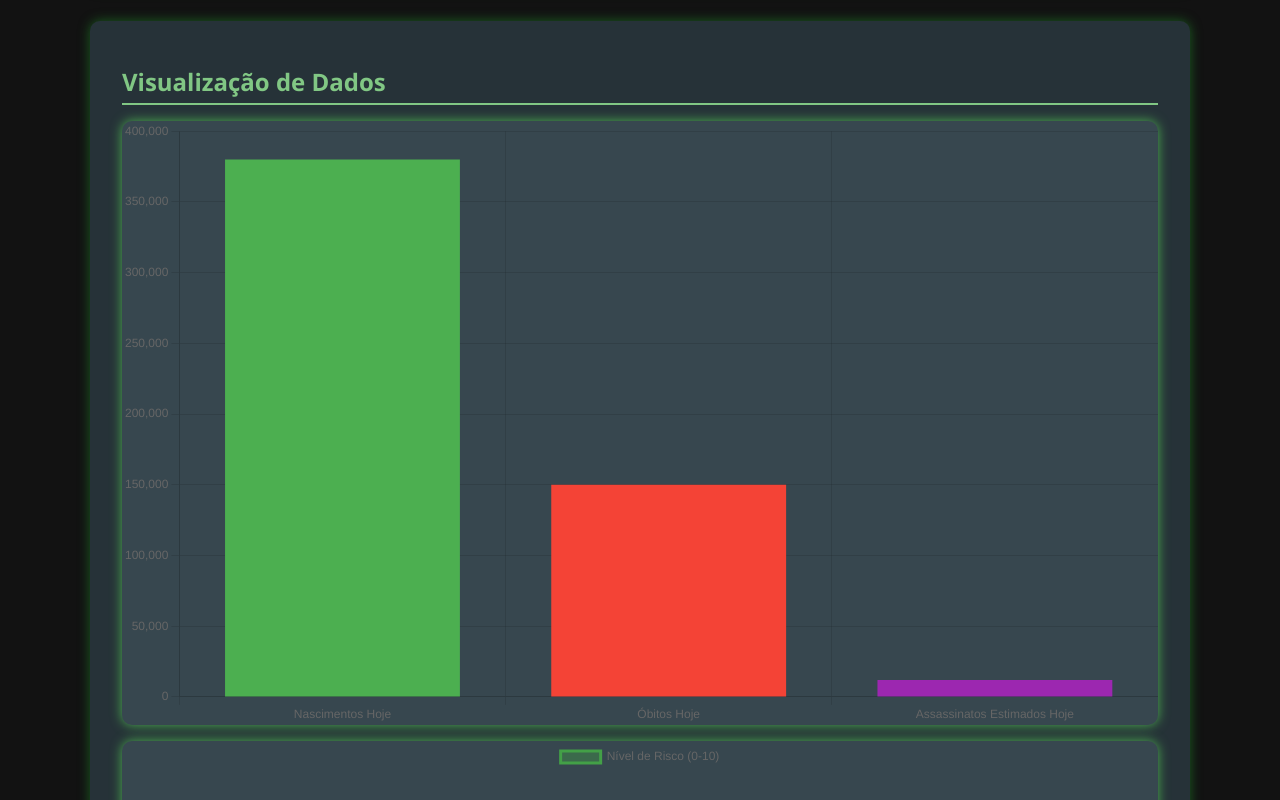
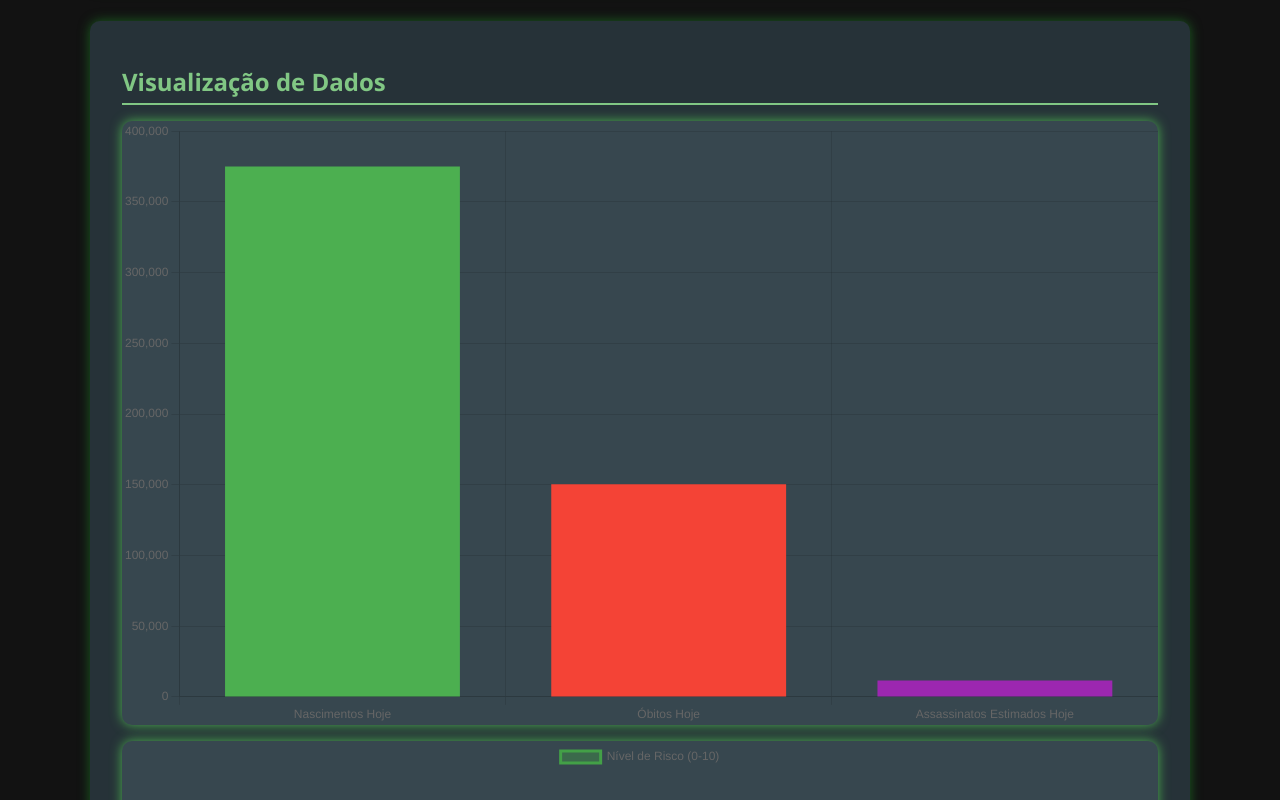
Before and after one commit to joafine00/unknow, a plain HTML site: page index.html in a window 1280 px wide. Shown: the part 1500-2300 px from the top of the page. Drawn offline with nearby package versions, Linux system fonts and the light colour scheme.

Commit message:
Update index.html

```diff
--- a/index.html
+++ b/index.html
@@ -175,10 +175,23 @@
 <script src="https://cdn.jsdelivr.net/npm/chart.js"></script>
 <script>
   // Valores base (simulados)
-  const basePopulation = 7900000000;
-  const baseDeathsToday = 150000;
-  const baseBirthsToday = 380000;
-  const baseMurdersToday = 12000;
+  const baseValues = {
+    population: 7900000000,
+    deaths: 150000,
+    births: 380000,
+    murders: 12000
+  };
+
+  // Limites de variação em %
+  const variationLimits = {
+    population: 0.0001,  // quase estável
+    deaths: 0.01,
+    births: 0.015,
+    murders: 0.02
+  };
+
+  // Valores atuais, iniciados baseados no baseValues
+  let currentValues = {...baseValues};
 
   // Elementos para atualizar
   const populationEl = document.getElementById('population');
@@ -186,36 +199,45 @@
   const birthsEl = document.getElementById('births');
   const murdersEl = document.getElementById('murders');
 
-  // Variáveis para contagem gradual
-  let currentPop = 0;
-  let currentDeaths = 0;
-  let currentBirths = 0;
-  let currentMurders = 0;
-
-  // Função para atualizar texto digitando números (simula efeito em tempo real)
-  function updateNumber(el, target, current, step) {
-    if(current < target) {
-      current += step;
-      if(current > target) current = target;
-      el.textContent = current.toLocaleString('pt-BR');
-    }
-    return current;
+  // Função para atualizar o número no elemento
+  function updateDisplay(el, value) {
+    el.textContent = Math.round(value).toLocaleString('pt-BR');
   }
 
-  // Função para gerar pequenos passos aleatórios para simular crescimento real
-  function stepValue(target, current) {
-    let diff = target - current;
-    if(diff <= 0) return 0;
-    return Math.min(diff, Math.floor(Math.random() * (diff / 10 + 1)) + 1);
+  // Função para variar valor com limite positivo e negativo
+  function varyValue(base, current, limit) {
+    // Varia um valor percentual em torno do base dentro do limite
+    // Gerar variação pequena aleatória, positiva ou negativa
+    let variation = (Math.random() * 2 - 1) * limit * base;
+    let next = current + variation;
+    // Limitar para não sair muito do base ± 3 * limit * base
+    let min = base - 3 * limit * base;
+    let max = base + 3 * limit * base;
+    if(next < min) next = min;
+    if(next > max) next = max;
+    return next;
   }
 
-  // Atualizar números a cada 50ms simulando "contagem em tempo real"
+  // Atualizar valores em loop a cada 1 segundo
   setInterval(() => {
-    currentPop = updateNumber(populationEl, basePopulation, currentPop, stepValue(basePopulation, currentPop));
-    currentDeaths = updateNumber(deathsEl, baseDeathsToday, currentDeaths, stepValue(baseDeathsToday, currentDeaths));
-    currentBirths = updateNumber(birthsEl, baseBirthsToday, currentBirths, stepValue(baseBirthsToday, currentBirths));
-    currentMurders = updateNumber(murdersEl, baseMurdersToday, currentMurders, stepValue(baseMurdersToday, currentMurders));
-  }, 50);
+    currentValues.population = varyValue(baseValues.population, currentValues.population, variationLimits.population);
+    currentValues.deaths = varyValue(baseValues.deaths, currentValues.deaths, variationLimits.deaths);
+    currentValues.births = varyValue(baseValues.births, currentValues.births, variationLimits.births);
+    currentValues.murders = varyValue(baseValues.murders, currentValues.murders, variationLimits.murders);
+
+    updateDisplay(populationEl, currentValues.population);
+    updateDisplay(deathsEl, currentValues.deaths);
+    updateDisplay(birthsEl, currentValues.births);
+    updateDisplay(murdersEl, currentValues.murders);
+
+    // Atualizar os gráficos
+    birthDeathChart.data.datasets[0].data = [
+      currentValues.births,
+      currentValues.deaths,
+      currentValues.murders
+    ];
+    birthDeathChart.update();
+  }, 1000);
 
   // Gráfico Nascimentos vs Óbitos
   const ctx1 = document.getElementById('birthDeathChart').getContext('2d');
@@ -225,13 +247,13 @@
       labels: ['Nascimentos Hoje', 'Óbitos Hoje', 'Assassinatos Estimados Hoje'],
       datasets: [{
         label: 'Número de Pessoas',
-        data: [baseBirthsToday, baseDeathsToday, baseMurdersToday],
+        data: [baseValues.births, baseValues.deaths, baseValues.murders],
         backgroundColor: ['#4caf50', '#f44336', '#9c27b0']
       }]
     },
     options: {
       responsive: true,
-      animation: { duration: 1000 },
+      animation: { duration: 500 },
       scales: {
         y: { beginAtZero: true }
       },
```
